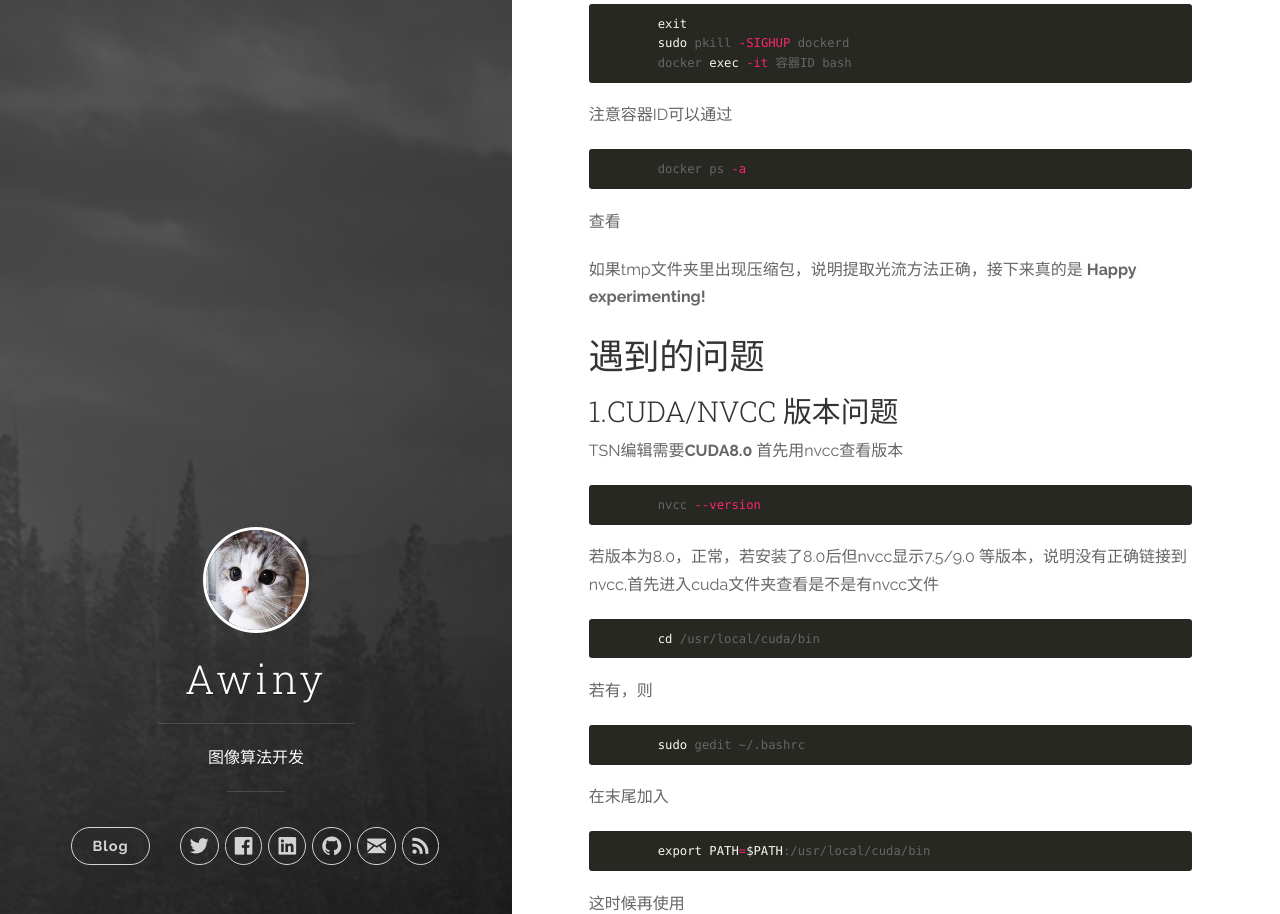
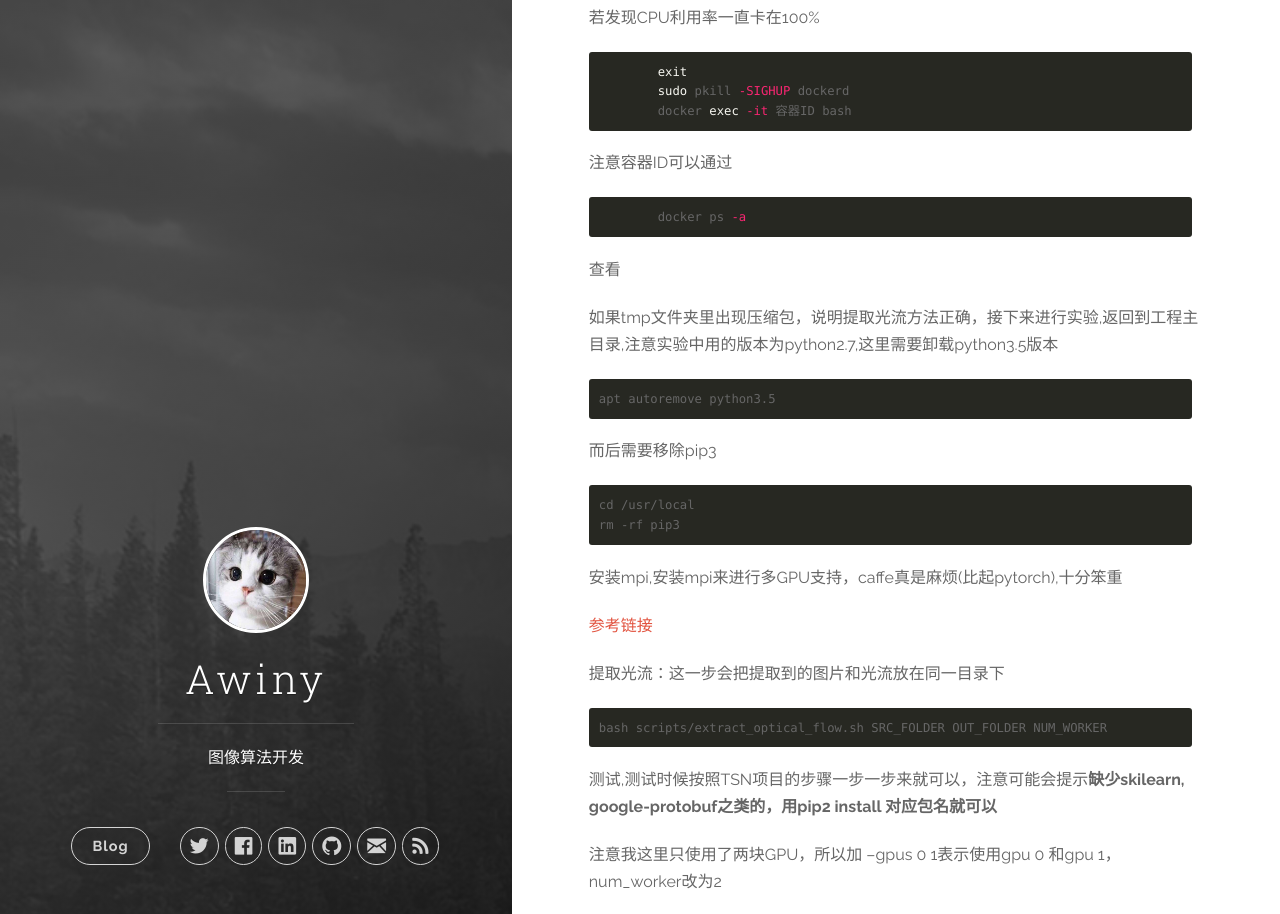
Before and after one commit to GUORUIWANG/FingerRec.github.io, a Jekyll site: the page built from _posts/2018-05-24-TSN实验记录.markdown, in a window 1280 px wide and 1400 px high, scrolled down 2903 px. Shown: the top 914 px of the window. Built offline with Jekyll 4.4.1, drawn with Linux system fonts in a browser that asks for light colours; nearby versions of some CDN libraries; some of the changed text lies outside the part shown.

````diff
--- a/_posts/2018-05-24-TSN实验记录.markdown
+++ b/_posts/2018-05-24-TSN实验记录.markdown
@@ -22,6 +22,8 @@ TSN 作者**yjxiong etc.**开源了代码并且公布了自己训练的所有模
 
 **但是**（据说但是前都是废话）,DL框架用的Caffe，提供的自然是caffemodel和prototxt文件，习惯了tensorflow和pyTorch，表示很不想用Caffe，而且工程里用到了opencv(必须是版本2.x),需要支持GPU。很麻烦，基本上要重新安装各个依赖。
 
+**最好不要直接在自己用的服务器/主机上进行操作**
+
 **很好的是**，作者提供了build_all.sh脚本文件，一次安装完所有依赖。不建议直接在自己的服务器/主机上运行。建议使用docker。
 
 **当然，如果本机上使用的是caffe + CUDA8.0 + opencv-2.x(GPU support)可以考虑直接按照作者的思路**
@@ -120,7 +122,47 @@ TSN 作者**yjxiong etc.**开源了代码并且公布了自己训练的所有模
 
 查看
 
-如果tmp文件夹里出现压缩包，说明提取光流方法正确，接下来真的是
+如果tmp文件夹里出现压缩包，说明提取光流方法正确，接下来进行实验,返回到工程主目录,注意实验中用的版本为python2.7,这里需要卸载python3.5版本
+```
+apt autoremove python3.5
+```
+而后需要移除pip3
+
+```
+cd /usr/local
+rm -rf pip3
+```
+
+安装mpi,安装mpi来进行多GPU支持，caffe真是麻烦(比起pytorch),十分笨重
+
+[参考链接](https://www.jianshu.com/p/2601bfbb6bf0)
+
+提取光流：这一步会把提取到的图片和光流放在同一目录下
+
+```
+bash scripts/extract_optical_flow.sh SRC_FOLDER OUT_FOLDER NUM_WORKER
+```
+
+测试,测试时候按照TSN项目的步骤一步一步来就可以，注意可能会提示**缺少skilearn, google-protobuf之类的，用pip2 install 对应包名就可以**
+
+注意我这里只使用了两块GPU，所以加 --gpus 0 1表示使用gpu 0 和gpu 1， num_worker改为2
+
+```
+python tools/eval_net.py ucf101 1 rgb /DataSet/UCF-101_DENSE_FLOW models/ucf101/tsn_bn_inception_rgb_deploy.prototxt models/ucf101_split_1_tsn_rgb_reference_bn_inception.caffemodel --num_worker 2 --save_scores /RES/rgb_test --gpus 0 1
+
+```
+如果出现cuda.success(10).... Error说明Gpu分配错误，使用了不存在的gpu标号，核对自己的Gpu
+
+如果一直重复加载模型，或者出现cuda, list out of range.可以修改eval_net.py中63行为
+
+```
+gpu_list[mul..... % num]  (num为自己的Gpu个数)
+```
+
+
+
+不出意外的话，可以得到下面的结果
+![](http://owvctf4l4.bkt.clouddn.com/7AF4D40FB2789544F1644F062A0FAC8F.jpg)
 **Happy experimenting!**
 
 ## 遇到的问题
````
Also changed, not shown: other parts of _posts/2018-05-24-TSN实验记录.markdown (+1 -1 lines), _posts/2018-06-04-Im2Flow阅读笔记.markdown (added, +79 -0 lines).
